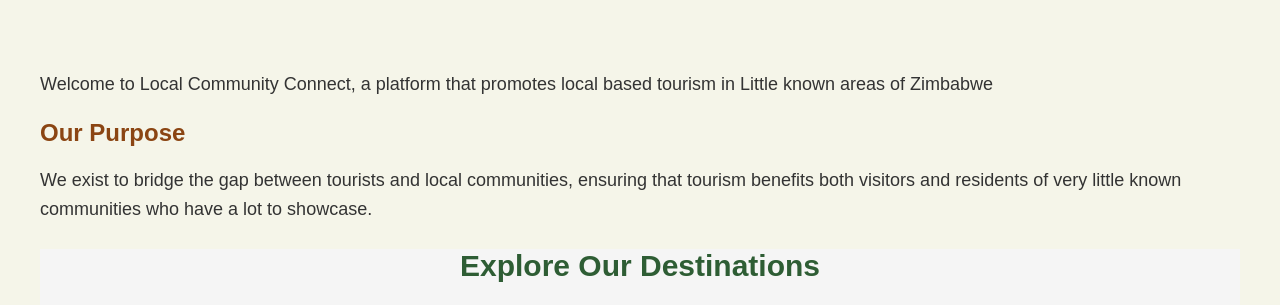
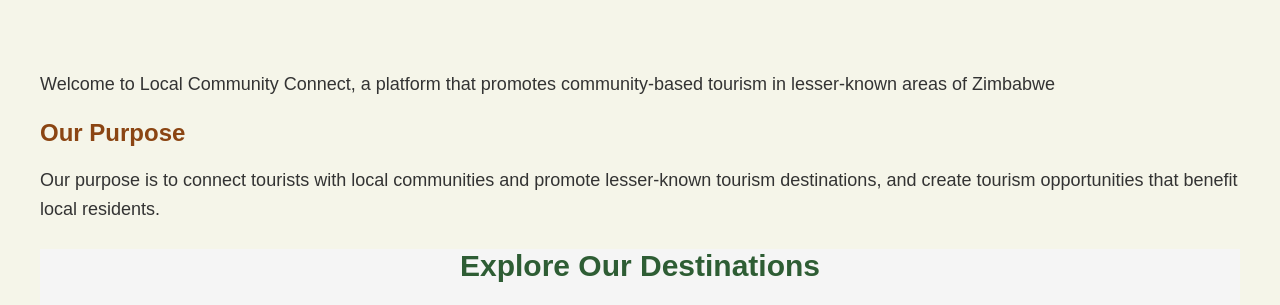
Before and after one commit to MufakoseNK/local-community-connect, a plain HTML site: page index.html in a window 1280 px wide. Shown: the part 640-945 px from the top of the page. Drawn offline with Linux system fonts and the light colour scheme.

Commit message:
Add files via upload
Updated introduction, purpose and copyright year

```diff
--- a/index.html
+++ b/index.html
@@ -23,9 +23,9 @@
     <p>Explore local cultures, communities and experiences.</p>
 </section>
 <main>
-<p>Welcome to Local Community Connect, a platform that promotes local based tourism in Little known areas of Zimbabwe</p>
+<p>Welcome to Local Community Connect, a platform that promotes community-based tourism in lesser-known areas of Zimbabwe</p>
 <h2>Our Purpose</h2>
-<p>We exist to bridge the gap between tourists and local communities, ensuring that tourism benefits both visitors and residents of very little known communities who have a lot to showcase.</p>
+<p>Our purpose is to connect tourists with local communities and promote lesser-known tourism destinations, and create tourism opportunities that benefit local residents.</p>
 <section id="destinations">
     <h2>Explore Our Destinations</h2>
     <p>Discover unique places and support local communities across Zimbabwe.</p>
@@ -92,7 +92,7 @@
     </section>
 </main>
 <footer>
-    <p>&copy; 2024 Local Community Connect. All rights reserved.</p>
+    <p>&copy; 2026 Local Community Connect. All rights reserved.</p>
     <p>Discover Zimbabwe. Support local communities.</p>
 </footer>
 <script src="script.js"></script>
```
